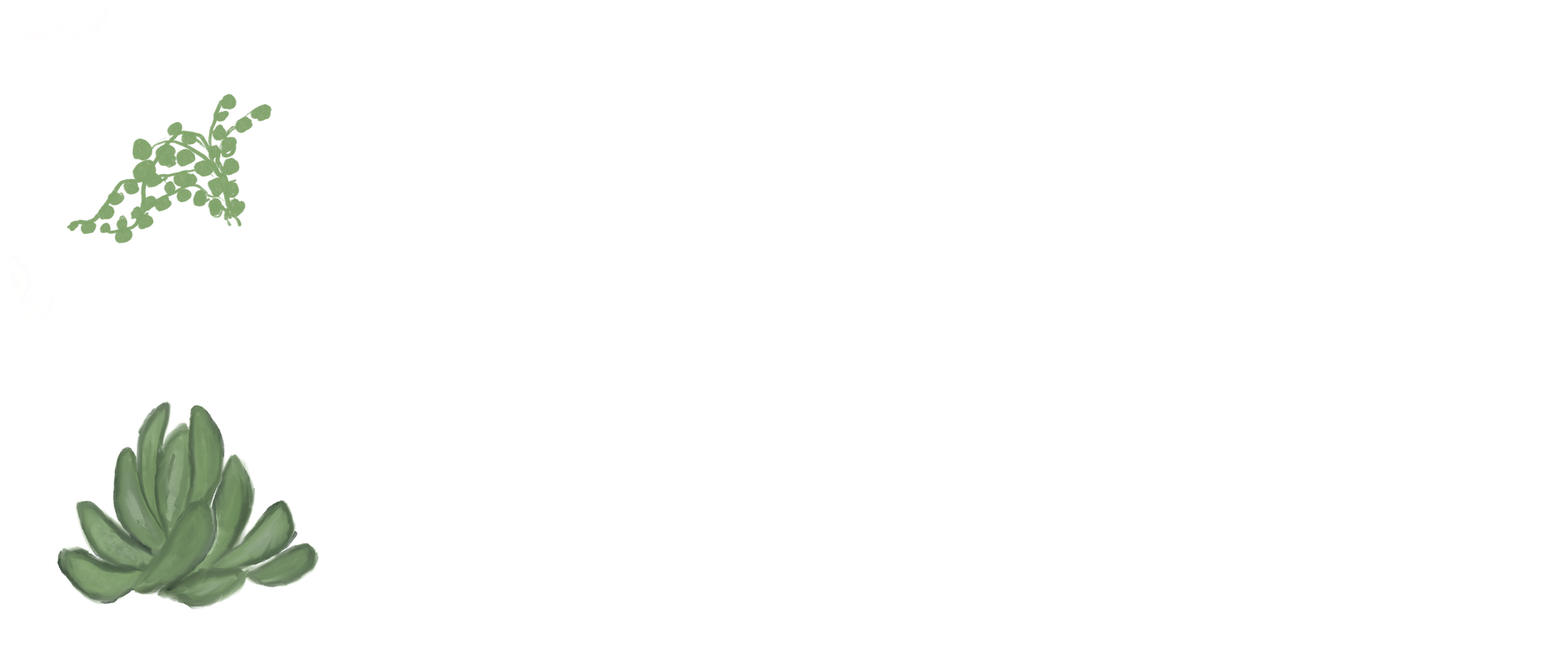
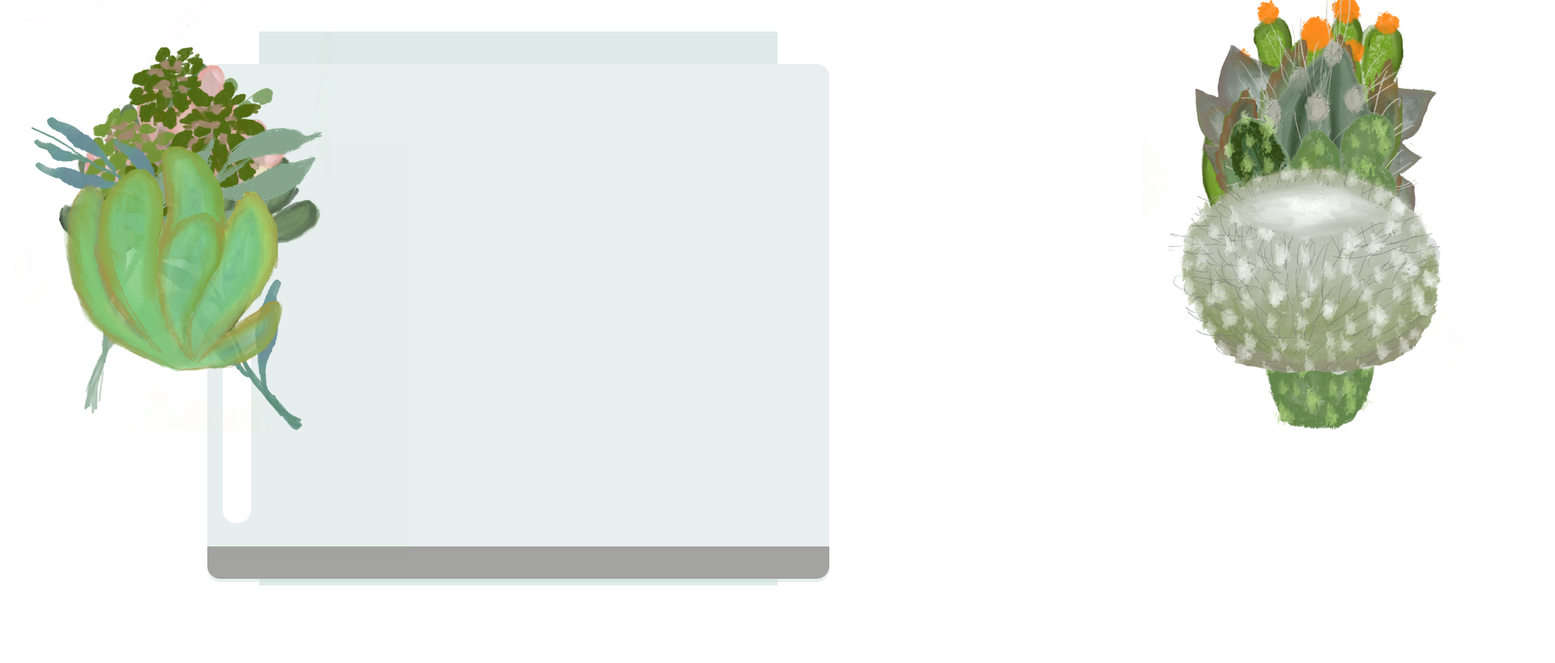
Before and after one commit to AzrealRG/Web-Dev-Prac, a plain HTML site: page Terrarium/index.html in a window 1280 px wide. Shown: the part 77-896 px from the top of the page at 81% size, 1920 px wide, since content can reach past the window. Drawn offline with Linux system fonts and the light colour scheme; files whose address does not match are found by name.

Commit message:
Terrarium

```diff
--- a/Terrarium/index.html
+++ b/Terrarium/index.html
@@ -2,16 +2,18 @@
 <html>
     <head>
         <title>Welcome to my Terrarium!</title>
+        <link rel="stylesheet" href="./style.css"/>
         <meta charset="utf-8"/>
         <meta http-equiv="X-UA-Compatable" content="IE=edge"/>
         <meta name="viewport" content="width=device-width, intial-scale=1"/>
     </head>
     <body>
-        <h1>My Terrarium</h1>
+        <h1 style="color: red">My Terrarium</h1>
         <div id="page">
             <div id="Top-Left-Container" class="container">
                 <div class="holder">
                     <img class="plant" alt="plant" id="plant1" src="Terrarium/images/plant1.png"/>
+
                 </div>
                 <div class="holder">
                     <img class="plant" alt="plant" id="plant2" src="Terrarium/images/plant2.png"/>
--- /dev/null
+++ b/Terrarium/style.css
@@ -0,0 +1,120 @@
+h1{
+    color: blue;
+    text-align: center;
+}
+body{
+    font-family:Arial, Helvetica, sans-serif;
+}
+#Top-Left-Container{
+    top: 50px;
+    left:0px;
+    width:15%;
+    position:absolute;
+    height:100%;
+    width:100%;
+    padding: 10px;
+}
+#Top-Right-Container{
+    top:50px;
+    left:1400px;
+    width:15%;
+    position:absolute;
+    height:100%;
+    width:100%;
+    padding: 10px;
+}
+#Bot-Left-Container{
+    top: 200px;
+    left:0px;
+    width:15%;
+    position:absolute;
+    height:100%;
+    width:100%;
+    padding: 10px;
+}
+#Bot-Right-Container{
+    top:200px;
+    left:1400px;
+    width:15%;
+    position:absolute;
+    height:100%;
+    width:100%;
+    padding: 10px;
+}
+
+.plant-holder {
+	position: relative;
+	height: 13%;
+	left: -10px;
+}
+
+.plant {
+	position: absolute;
+	max-width: 100%;
+	max-height: 100%;
+	z-index: 2;
+}
+
+.jar-walls {
+	height: 80%;
+	width: 60%;
+	background: #d1e1df;
+	border-radius: 1rem;
+	position: absolute;
+	bottom: 0.5%;
+	left: 20%;
+	opacity: 0.5;
+	z-index: 1;
+}
+
+.jar-top {
+	width: 50%;
+	height: 5%;
+	background: #d1e1df;
+	position: absolute;
+	bottom: 80.5%;
+	left: 25%;
+	opacity: 0.7;
+	z-index: 1;
+}
+
+.jar-bottom {
+	width: 50%;
+	height: 1%;
+	background: #d1e1df;
+	position: absolute;
+	bottom: 0%;
+	left: 25%;
+	opacity: 0.7;
+}
+
+.dirt {
+	width: 60%;
+	height: 5%;
+	background: #3a241d;
+	position: absolute;
+	border-radius: 0 0 1rem 1rem;
+	bottom: 1%;
+	left: 20%;
+	opacity: 0.7;
+	z-index: -1;
+}
+
+.jar-glossy-long{
+    position:absolute;
+    background: white;
+    width: 35px;
+    height: 215px;
+    top: 55%;
+    left: 2.5%;
+    border-radius: 1rem 1rem 1rem 1rem;
+}
+.jar-glossy-short{
+    position:absolute;
+    background: white;
+    width:35px;
+    height: 50px;
+    top: 40%;
+    left: 2.5%;
+    border-radius: 1rem 1rem 1rem 1rem;
+}
```
